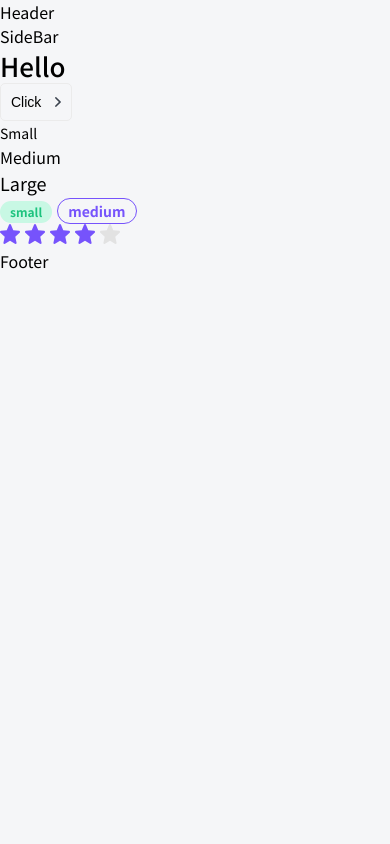
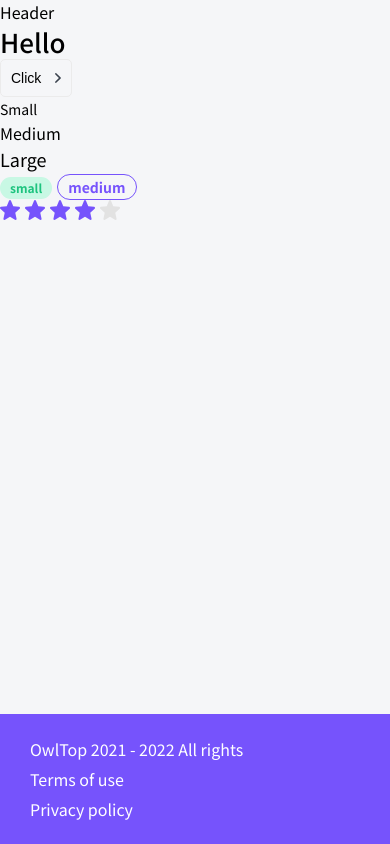
Before and after one commit to AlexeyGrk/next-pro, a Next.js app: page / in a window 390 px wide. Built offline with nearby package versions, Linux system fonts and the light colour scheme.

Commit message:
add layout with grids and create draft footer

```diff
--- a/layout/Footer/Footer.module.css
+++ b/layout/Footer/Footer.module.css
@@ -0,0 +1,23 @@
+.footer{
+  display: grid;
+  grid-template-columns: 1fr auto auto;
+  gap: 10px 40px;
+  background: var(--primary);
+  color:var(--white);
+  font-size: 16px;
+  line-height: 20px;
+  padding: 25px 30px;
+}
+.footer a:hover {
+  color:var(--gray-light);
+
+}
+@media (max-width: 765px) {
+  .footer {
+    grid-template-columns: 1fr;
+    grid-template-areas:
+  "header"
+  "body"
+  "footer";
+  }
+}
--- a/layout/Footer/Footer.tsx
+++ b/layout/Footer/Footer.tsx
@@ -1,12 +1,20 @@
 import cn from 'classnames';
-import styles from 'Header.module.css';
+import styles from './Footer.module.css';
+import {format} from 'date-fns';
 import { FooterProps } from './Footer.props';
 
 
-export const Footer = ({...props}:FooterProps):JSX.Element =>{
+export const Footer = ({className,...props}:FooterProps):JSX.Element =>{
  return (
-   <div {...props}>
-    Footer
-   </div>
+   <footer className={cn(className,styles.footer)} {...props}>
+    <div>OwlTop 2021 - {format(new Date(),'yyyy')} All rights</div>
+
+     <a href={'#'} target={'_blank'}>
+       Terms of use
+     </a>
+     <a href={'#'} target={'_blank'}>
+       Privacy policy
+     </a>
+   </footer>
  );
 };
--- a/layout/Layout.module.css
+++ b/layout/Layout.module.css
@@ -0,0 +1,41 @@
+.wrapper {
+  display: grid;
+  grid-template-columns: auto 230px minmax(320px, 1200px) auto;
+  grid-template-rows: auto 1fr auto;
+  min-height: 100vh;
+  gap: 0 30px;
+  grid-template-areas:
+  ". header header ."
+  ". sidebar body ."
+  "footer footer footer footer";
+}
+.header{
+  grid-area: header;
+  display: none;
+}
+.sidebar{
+  grid-area: sidebar;
+}
+.body{
+  grid-area: body;
+}
+.footer{
+  grid-area: footer;
+}
+
+
+@media (max-width: 765px) {
+  .sidebar{
+    display: none;
+  }
+  .header{
+    display: block;
+  }
+  .wrapper {
+    grid-template-columns: minmax(320px, 1fr);
+    grid-template-areas:
+  "header"
+  "body"
+  "footer";
+  }
+}
--- a/layout/Layout.tsx
+++ b/layout/Layout.tsx
@@ -8,17 +8,15 @@
 
 const Layout = ({children}:LayoutProps):JSX.Element =>{
  return (
-   <>
-    <Header/>
-     <div>
-       <Sidebar/>
-       <div>
+   <div className={styles.wrapper}>
+    <Header className={styles.header}/>
+       <Sidebar className={styles.sidebar}/>
+       <div className={styles.body}>
          {children}
        </div>
 
-     </div>
-    <Footer/>
-   </>
+    <Footer className={styles.footer}/>
+   </div>
  );
 };
 
--- a/package.json
+++ b/package.json
@@ -10,6 +10,7 @@
   },
   "dependencies": {
     "classnames": "^2.3.1",
+    "date-fns": "^2.28.0",
     "next": "12.1.6",
     "react": "18.1.0",
     "react-dom": "18.1.0"
```
Also changed, not shown: 1 other file (tests, documents, lock files or other folders).
